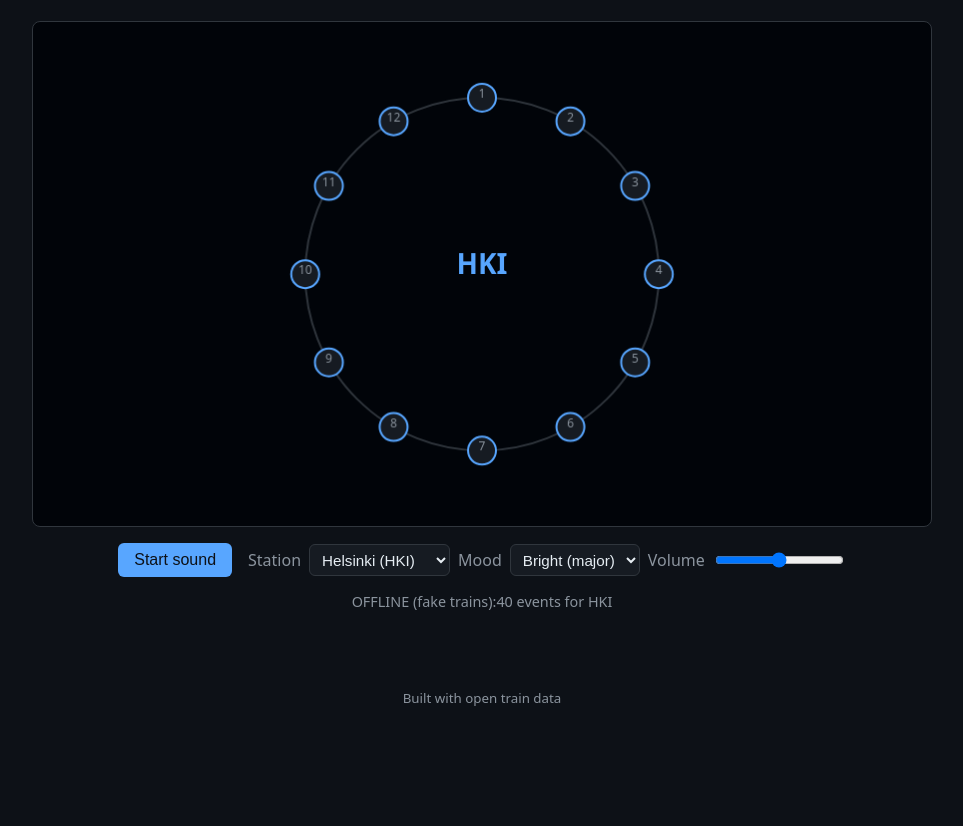
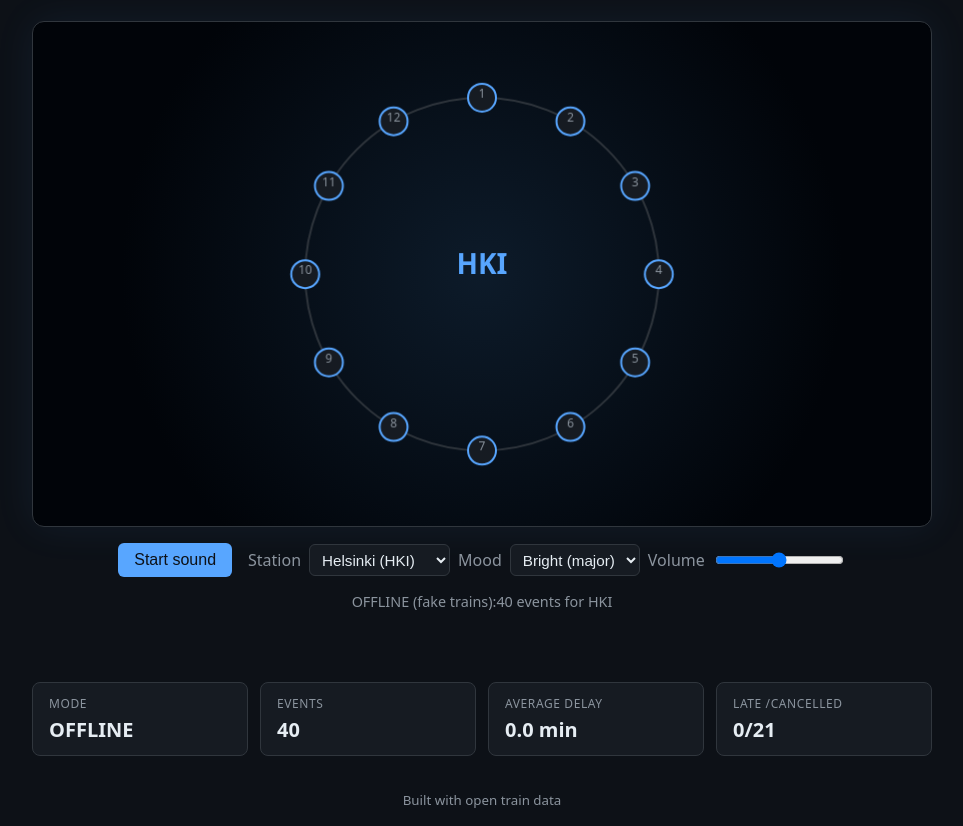
Before and after one commit to shah-nisarg7/station-soundscape, a website with bundled scripts: page index.html in a window 1280 px wide. Shown: the part 135-961 px from the top of the page, without its empty margins (158-1121 px from the left). Before the commit the page ends 859 px from the top, so only its background shows below. Built offline with nearby package versions, Linux system fonts and the light colour scheme; no server answers.

Commit message:
added stats panel and polished the look

```diff
--- a/css/style.css
+++ b/css/style.css
@@ -88,9 +88,10 @@
   width: 100%;
   max-width: 900px;
   aspect-ratio: 16 / 9;
-  background: #010409;
+  background: radial-gradient(circle at center, #0d1b2a 0%, #010409 70%);
   border: 1px solid #30363d;
-  border-radius: 8px;
+  border-radius: 12px;
+  box-shadow: 0 0 40px rgba(88, 166, 255, 0.08);
 }
 .controls{
     flex-wrap: wrap;
@@ -110,3 +111,59 @@ select{
     border-radius:6px;
     font-size: 0.95rem;
 }
+#now-playing{
+    min-height: 1.4em;
+    color:var(--fg);
+}
+/*stats panel*/
+.hud {
+  display: grid;
+  grid-template-columns: repeat(4, 1fr);
+  gap: 0.75rem;
+  width:100%;
+  max-width: 900px;
+  margin-top:0.5rem;
+}
+
+.hud-card{
+    display:flex;
+    flex-direction: column;
+    gap:0.25rem;
+    padding:0.75rem 1rem;
+    background:#161b22;
+    border: 1px solid #30363d;
+    border-radius:8px;
+}
+.hud-label{
+    font-size: 0.75rem;
+    letter-spacing:0.05em;
+    text-transform: uppercase;
+    color: var(--muted);
+}
+.hud-value{
+    font-size:1.25rem;
+    font-weight:600;
+}
+.hud-value--live{
+    color:#3fb950;
+}
+.hud-value-offline{
+    color:#d29922;
+}
+button:focus-visible,
+select:focus-visible,
+input:focus-visible{
+  outline: 2px solid var(--accent);
+  outline-offset: 2px;
+}
+
+/* Small screens */
+@media (max-width: 600px){
+  .app-header h1{
+    font-size:1.5rem;
+  }
+
+  .hud {
+    grid-template-columns:repeat(2, 1fr);
+  }
+}
--- a/index.html
+++ b/index.html
@@ -40,6 +40,25 @@
     </section>
     <p id="status" class="status">Ready</p>
         <p id="now-playing" class="status"></p>
+            <section class="hud" aria-label="Station stats">
+      <div class="hud-card">
+        <span class="hud-label">Mode</span>
+        <span id="hud-mode" class="hud-value">-</span>
+      </div>
+      <div class="hud-card">
+        <span class="hud-label">Events</span>
+        <span id="hud-events" class="hud-value">-</span>
+      </div>
+      <div class="hud-card">
+        <span class="hud-label">Average delay</span>
+        <span id="hud-delay" class="hud-value">-</span>
+      </div>
+      <div class="hud-card">
+        <span class="hud-label">Late /cancelled</span>
+        <span id="hud-problems" class="hud-value">-</span>
+      </div>
+    </section>
+
   </main>
 
   <footer class="app-footer">
--- /dev/null
+++ b/js/data/stats.js
@@ -0,0 +1,13 @@
+//works out nnumbers to show on panel
+export function getEventStats(events){
+    //cancelled trains have no real delay so leaving them out of avg
+    const runningEvents = events.filter((event)=>!event.cancelled);
+    const totalDelay = runningEvents.reduce((sum,event)=>sum+event.delayMin,0);
+
+    return {
+        eventCount: events.length,
+        averageDelayMin: runningEvents.length === 0 ? 0 : totalDelay / runningEvents.length,
+        lateCount: runningEvents.filter((event) => event.delayMin >= 5).length,
+        cancelledCount: events.filter((event) => event.cancelled).length,
+    }
+}
--- a/js/main.js
+++ b/js/main.js
@@ -8,15 +8,21 @@ import {
     playNote,
 } from "./audio/audioEngine.js";
 import {createRipple, isRippleFinished} from "./viz/ripples.js";
-import { eventToFrequency } from "./audio/music.js";
-import { createParticle, isParticleFinished } from "./viz/particles.js";
-import { TRACK_COUNT } from "./viz/layout.js";
-import { startPlayback } from "./audio/trainPlayer.js";
+import {eventToFrequency } from "./audio/music.js";
+import {createParticle, isParticleFinished } from "./viz/particles.js";
+import {TRACK_COUNT } from "./viz/layout.js";
+import {startPlayback } from "./audio/trainPlayer.js";
+import {getEventStats} from "./data/stats.js";
+
 const statusEl = document.getElementById('status');
 const startButton = document.getElementById("start-button");
 const volumeSlider = document.getElementById("volume-slider");
 const stationSelect = document.getElementById("station-select");
 const scaleSelect = document.getElementById("scale-select");
+const hudModeEl = document.getElementById("hud-mode");
+const hudEventsEl = document.getElementById("hud-events");
+const hudDelayEl = document.getElementById("hud-delay");
+const hudProblemsEl = document.getElementById("hud-problems");
 
 let currentScale = "majorPentatonic";
 
@@ -33,8 +39,16 @@ function showStatus(result){
     statusEl.textContent = `${modeLabel}:${result.events.length} events for ${currentStation}`;
     statusEl.className = `status ${result.mode}`;
     if (result.reason){
-        console.log("Why offline : ",result.reason);
-    }
+        console.log("Why offline : ",result.reason); }
+
+    //filling the stats panel
+    const stats = getEventStats(result.events);
+    hudModeEl.textContent= result.mode === "live"? "LIVE":"OFFLINE";
+    hudModeEl.className = `hud-value and hud-value ${result.mode}`;
+    hudEventsEl.textContent = stats.eventCount;
+    hudDelayEl.textContent = `${stats.averageDelayMin.toFixed(1)} min`;
+    hudProblemsEl.textContent =  `${stats.lateCount}/${stats.cancelledCount}`;
+
 }
 
 async function init(){
--- a/js/viz/canvasView.js
+++ b/js/viz/canvasView.js
@@ -92,11 +92,14 @@ export function drawParticles(view,particles,now){
 
         context.globalAlpha = getParticleAlpha(particle,progress);
         context.fillStyle = particle.color;
+        context.shadowColor = particle.color; //soft glow around the dot
+        context.shadowBlur = 12;
         context.beginPath();
         context.arc(x,y,6,0,Math.PI*2);
         context.fill();
     }
     context.globalAlpha = 1; //back to normalf for other drawing
+    context.shadowBlur = 0;//stop glow for next one
 }
 
 export function drawRipples(view, ripples, now) {
```
